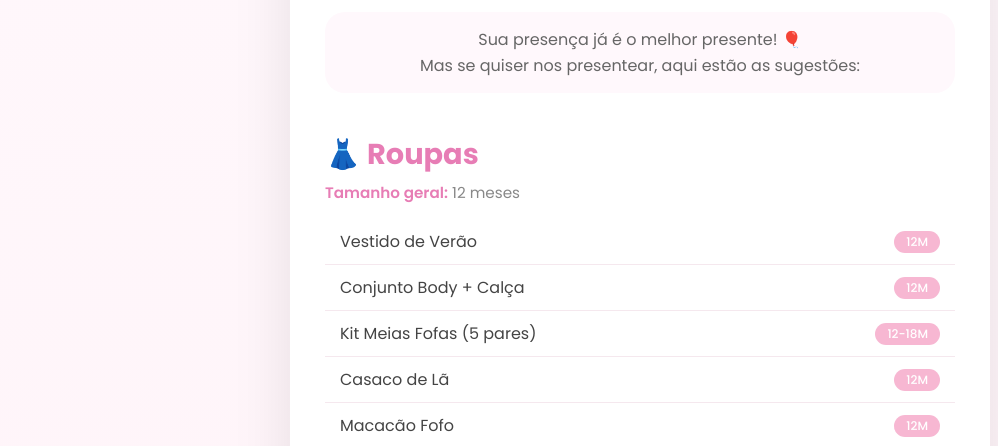
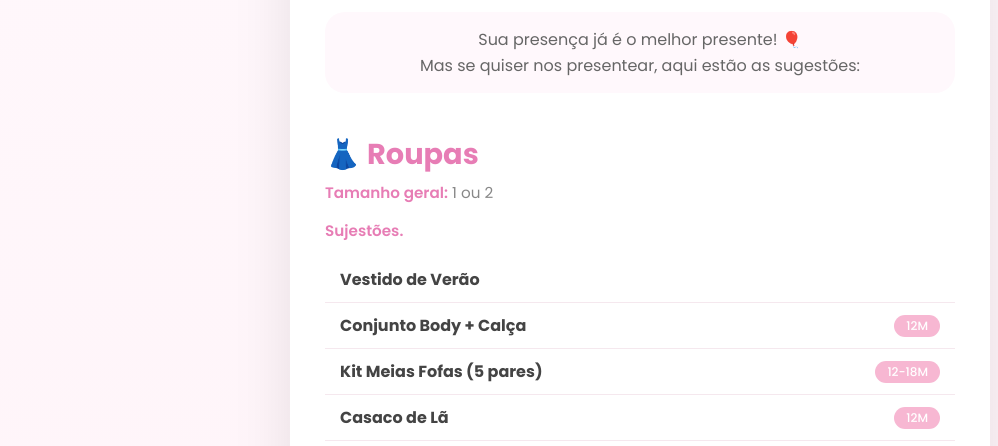
Before and after one commit to Evandroo-goncalves/convite-da-manu, a plain HTML site: page presentes.html in a window 1280 px wide. Shown: the part 333-779 px from the top of the page, without its empty margins (0-998 px from the left). Drawn offline with Linux system fonts and the light colour scheme.

Commit message:
Update presentes.html

```diff
--- a/presentes.html
+++ b/presentes.html
@@ -32,10 +32,11 @@
         <!-- ============================================ -->
         <section class="categoria">
             <h2>👗 Roupas</h2>
-            <p class="info-tamanho"><strong>Tamanho geral:</strong> 12 meses</p>
+            <p class="info-tamanho"><strong>Tamanho geral:</strong> 1 ou 2</p>
+              <p class="info-tamanho"><strong>Sujestões.</p>
 
             <ul class="lista-itens">
-                <li>Vestido de Verão <span class="tamanho">12M</span></li>
+                <li>Vestido de Verão </li>
                 <li>Conjunto Body + Calça <span class="tamanho">12M</span></li>
                 <li>Kit Meias Fofas (5 pares) <span class="tamanho">12-18M</span></li>
                 <li>Casaco de Lã <span class="tamanho">12M</span></li>
```
